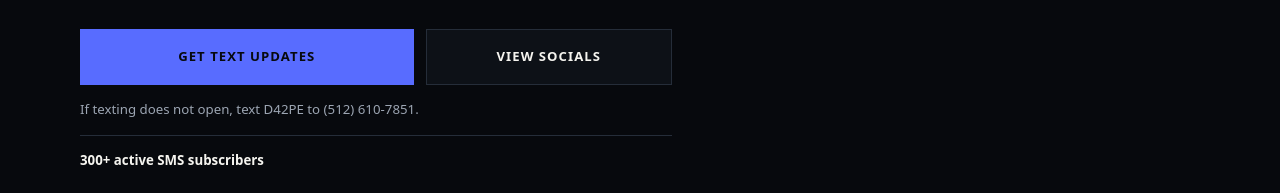
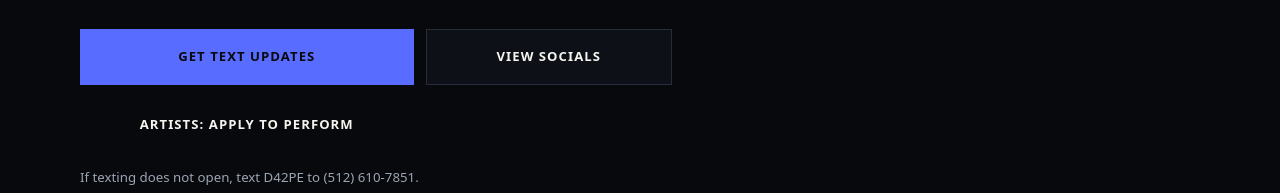
Before and after one commit to pedersonhintzkids/d42pe.com, a plain HTML site: page index.html in a window 1280 px wide. Shown: the part 607-800 px from the top of the page. Drawn offline with Linux system fonts and the light colour scheme.

Commit message:
Add homepage artist application CTA

```diff
--- a/index.html
+++ b/index.html
@@ -84,6 +84,7 @@
           <div class="cta-group">
             <a class="cta cta-primary" id="sms-link" href="sms:+15126107851?body=D42PE" aria-label="GET TEXT UPDATES by SMS — text D42PE to (512) 610-7851">GET TEXT UPDATES</a>
             <a class="cta cta-secondary" href="/join/">VIEW SOCIALS</a>
+            <a class="cta cta-artist" href="/next-up/">ARTISTS: APPLY TO PERFORM</a>
           </div>
 
           <p class="sms-fallback">If texting does not open, text D42PE to (512) 610-7851.</p>
```
